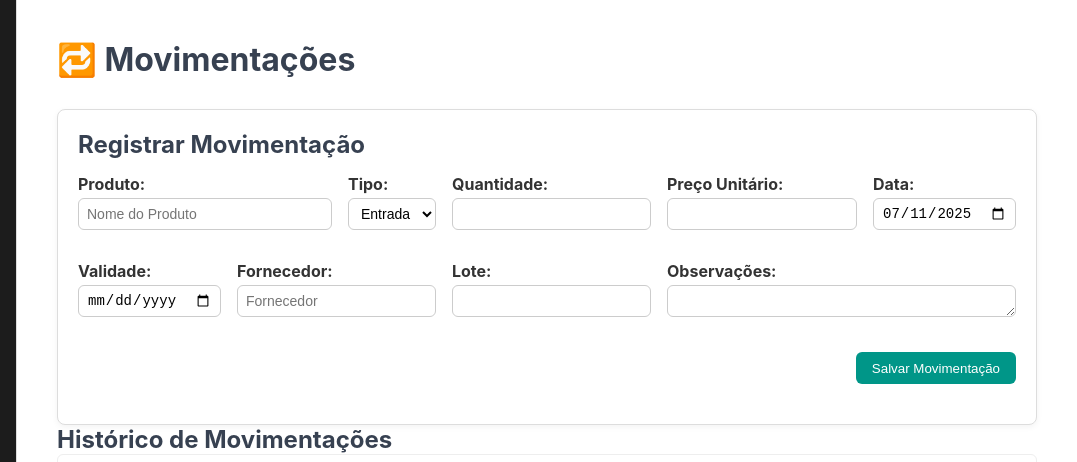
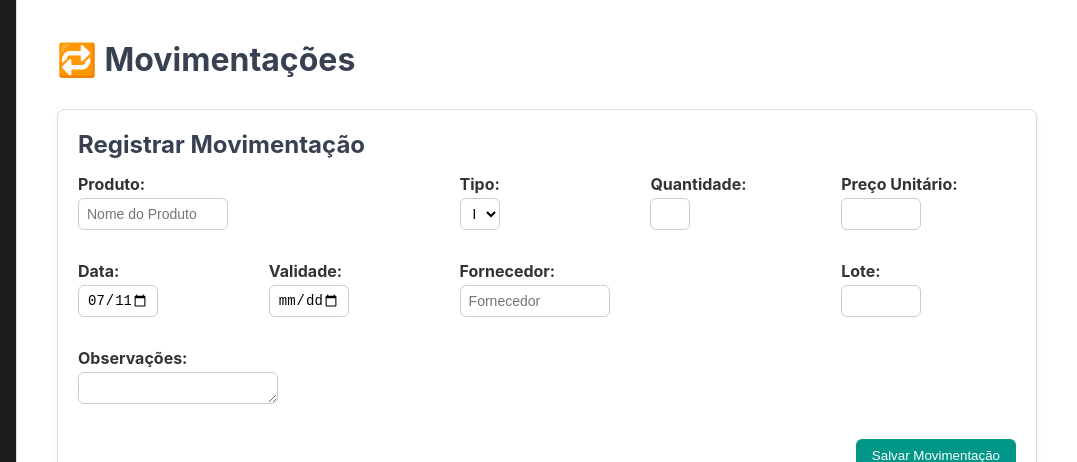
Before and after one commit to f1evel/zeliaestoque, a plain HTML site: page movimentacoes.html in a window 1280 px wide. Shown: the top 462 px of the page, 203-1280 px from the left. Drawn offline with Linux system fonts and the light colour scheme; no server answers.

Commit message:
Add compact grid layout for forms

```diff
--- a/css/style.css
+++ b/css/style.css
@@ -440,6 +440,17 @@ table tbody tr:hover {
   margin-bottom: 20px;
 }
 
+/* Variante mais compacta do grid de formulário */
+.form-grid-compacto {
+  grid-template-columns: repeat(auto-fit, minmax(150px, 1fr));
+}
+
+.form-grid-compacto .campo-xs { width: 40px; }
+.form-grid-compacto .campo-sm { width: 80px; }
+.form-grid-compacto .campo-md { width: 120px; }
+.form-grid-compacto .campo-lg { width: 150px; }
+.form-grid-compacto .campo-xl { width: 200px; }
+
 .form-grid label {
   display: block;
   font-weight: bold;
--- a/movimentacoes.html
+++ b/movimentacoes.html
@@ -33,7 +33,7 @@
       <form id="form-movimentacao">
         <h2>Registrar Movimentação</h2>
 
-        <div class="form-grid" style="grid-template-columns: repeat(6, auto);">
+          <div class="form-grid form-grid-compacto">
 
           <div class="form-group" style="grid-column: span 2; position: relative;">
             <label>Produto:</label>
```
